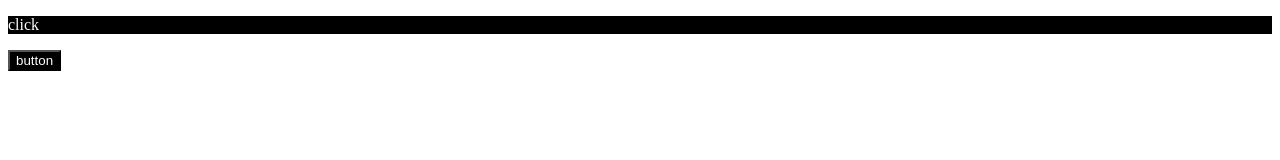
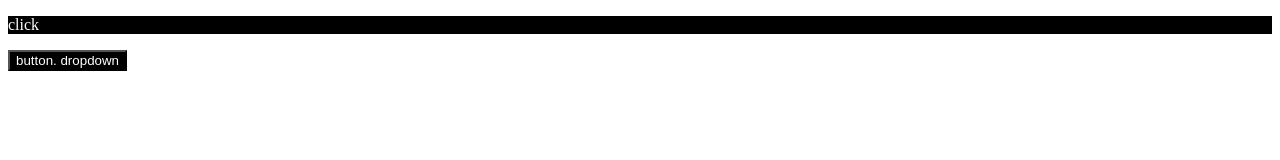
Before and after one commit to HasnainAli-max/demogit, a plain HTML site: page index.html in a window 1280 px wide. Drawn offline with Linux system fonts and the light colour scheme.

Commit message:
add add dropdown

```diff
--- a/index.html
+++ b/index.html
@@ -7,6 +7,6 @@
 </head>
 <body>
     <p style="width: auto; height: auto; background-color: black; color: white;">click</p>
-    <button style="width: auto; height: auto; background-color: black; color: white;">button</button>
+    <button style="width: auto; height: auto; background-color: black; color: white;">button. dropdown</button>
 </body>
 </html>
```
